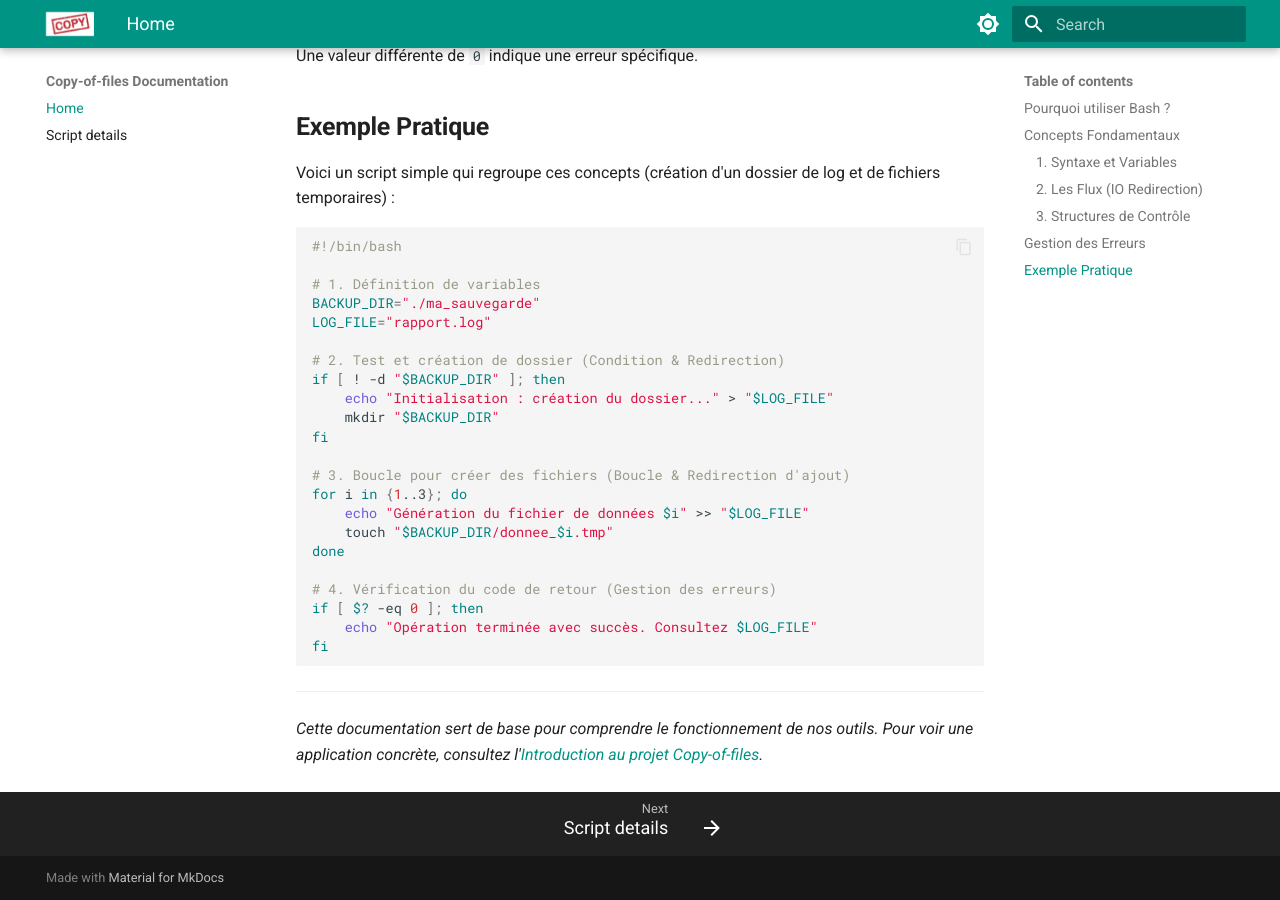
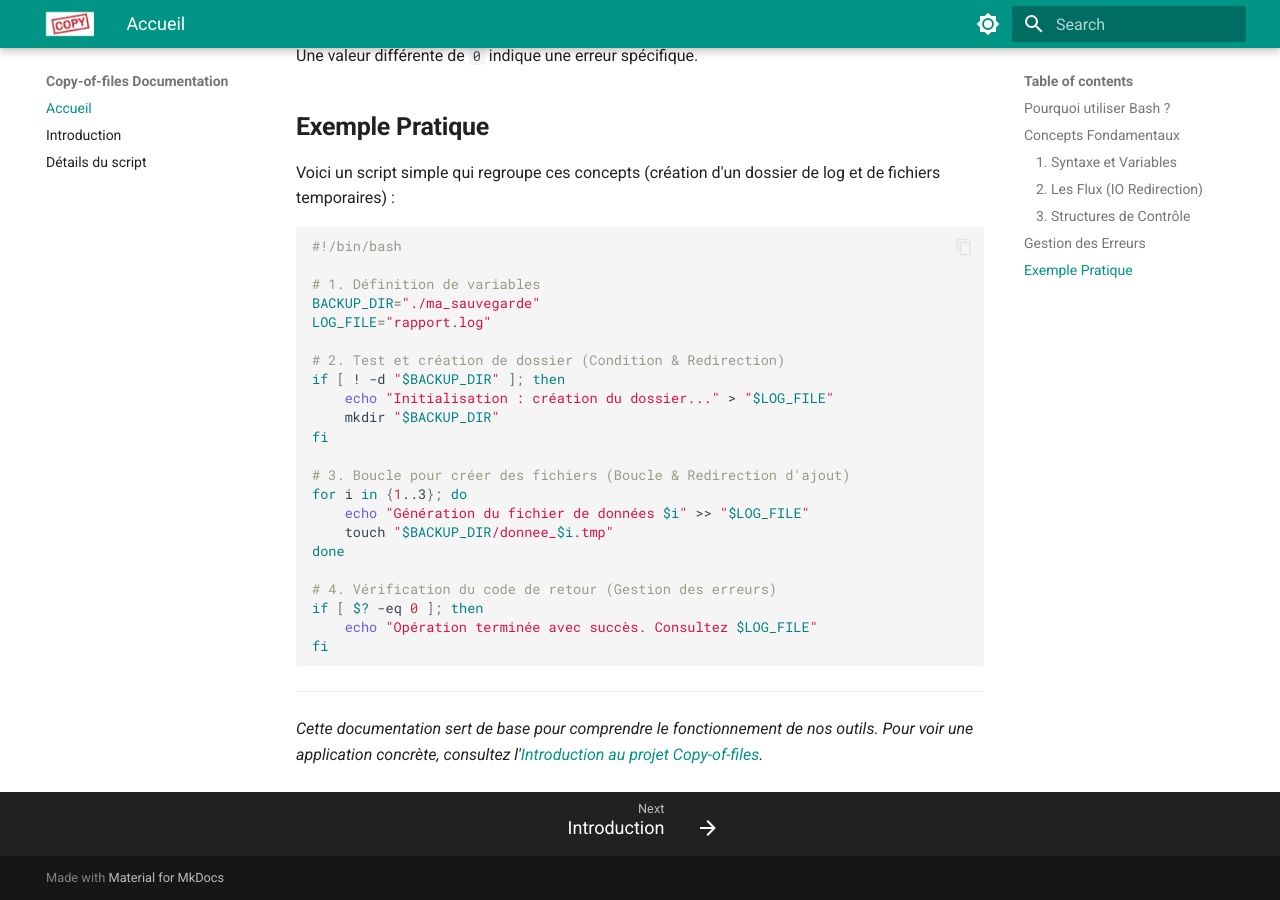
Before and after one commit to Njiecheu/copy-of-files, an MkDocs documentation site: the page built from docs/index.md, in a window 1280 px wide and 900 px high, scrolled down 1010 px. Built offline with MkDocs 1.6.1 and Material for MkDocs 9.7.7, drawn with Linux system fonts in a browser that asks for light colours.

Commit message:
Lien vers l'introduction et les détails du script.

```diff
--- a/mkdocs.yml
+++ b/mkdocs.yml
@@ -38,5 +38,6 @@ markdown_extensions:
   - pymdownx.superfences
 
 nav:
-  - Home: index.md
-  - Script details: script.md
+  - Accueil: index.md
+  - Introduction: introduction.md
+  - Détails du script: script.md
```
